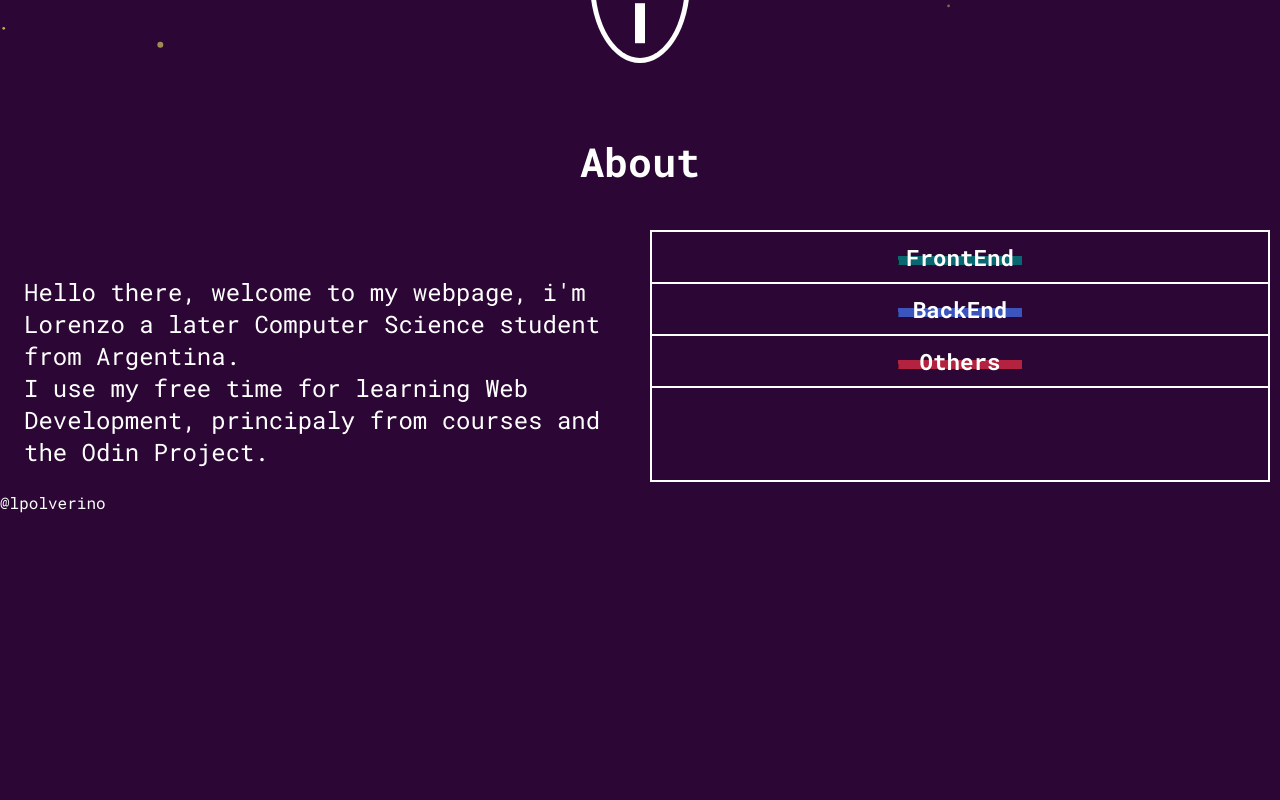
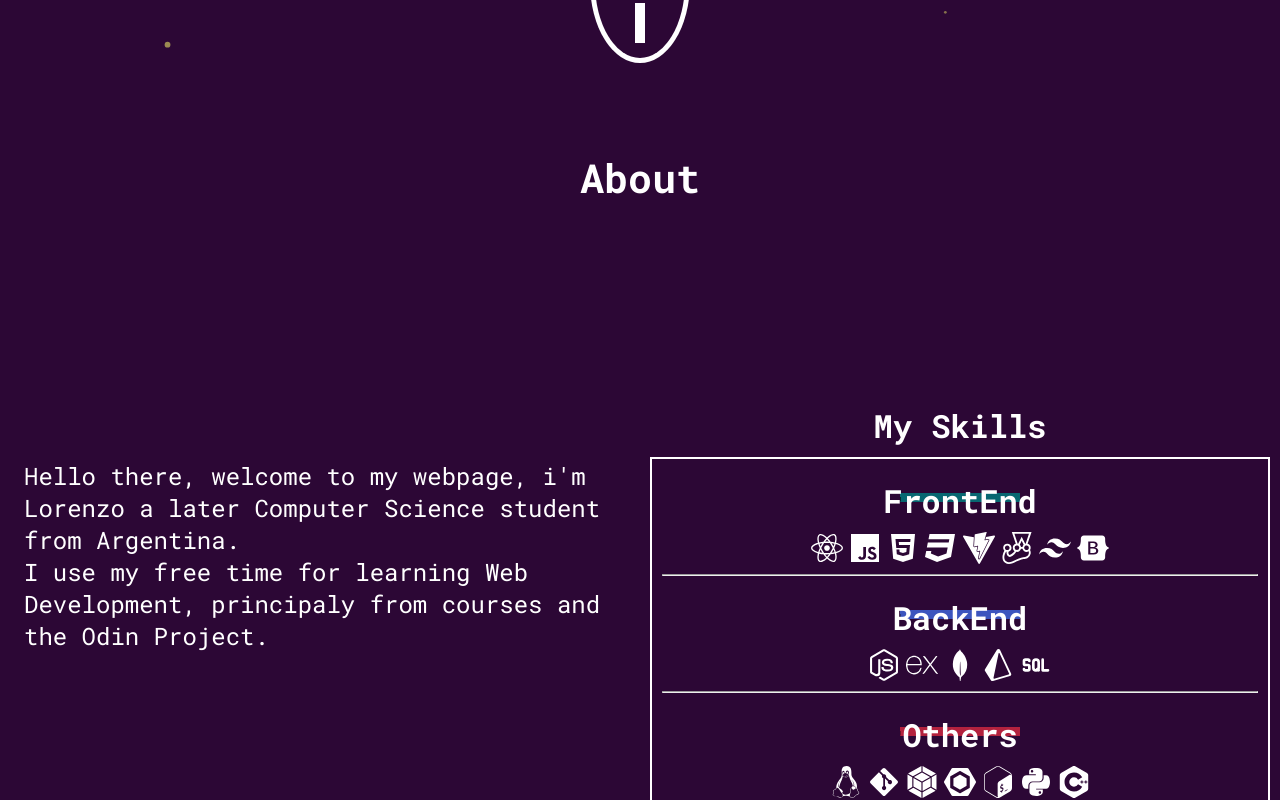
Before and after one commit to lpolverino/personal_website, a React (Vite) app: page / in a window 1280 px wide. Shown: the part 720-1520 px from the top of the page. Before the commit the page ends 1233 px from the top, so only its background shows below. Built offline with nearby package versions, Linux system fonts and the light colour scheme.

Commit message:
added the icons for the about section

```diff
--- a/package.json
+++ b/package.json
@@ -13,7 +13,8 @@
     "@tsparticles/react": "^3.0.0",
     "@tsparticles/slim": "^3.0.3",
     "react": "^18.2.0",
-    "react-dom": "^18.2.0"
+    "react-dom": "^18.2.0",
+    "react-icons": "^5.0.1"
   },
   "devDependencies": {
     "@types/react": "^18.2.43",
--- a/src/components/About/About.jsx
+++ b/src/components/About/About.jsx
@@ -5,7 +5,7 @@ import styles from "./about.module.css"
 
 const About = () => {
   return (
-    <div>
+    <div className={styles.about}>
       <h2 className={styles.title}>About</h2>
       <div className={styles.info}>
         <PersonalInfo></PersonalInfo>
--- a/src/components/About/about.module.css
+++ b/src/components/About/about.module.css
@@ -2,10 +2,15 @@
     font-weight: 700;
     font-size: 2.5rem;
     text-align: center;
-    margin: 2rem;
+    margin: 3rem;
 }
 
 .info{
+    margin-top: 25vh;
     display: grid;
     grid-template-columns: repeat(2, 1fr);
 }
+
+.about{
+    height: 100vh;
+}
--- a/src/components/SkillSection/SkillSection.jsx
+++ b/src/components/SkillSection/SkillSection.jsx
@@ -1,5 +1,6 @@
 import React from 'react'
 import styles from "./skill-section.module.css"
+import { FaReact } from "react-icons/fa";
 
 const SkillSection = ({skill}) => {
   return (
--- a/src/components/Skills/Skills.jsx
+++ b/src/components/Skills/Skills.jsx
@@ -1,12 +1,145 @@
 import React from 'react'
-import skillData from './skills-data'
-import SkillSection from '../SkillSection/SkillSection'
 import styles from "./skills.module.css"
+import { FaReact, FaNodeJs, FaLinux, FaHtml5, FaCss3, FaGitAlt, FaBootstrap, FaPython } from "react-icons/fa";
+import { SiVite, SiJest, SiTailwindcss, SiExpress, SiMongodb, SiPrisma, SiWebpack, SiEslint , SiGnubash, SiCplusplus} from "react-icons/si";
+import { IoLogoJavascript } from "react-icons/io5";
+import { TbSql } from "react-icons/tb";
+import { IconContext } from "react-icons";
+
+const skillData = [
+  {
+    id:1,
+    title:"FrontEnd",
+    colorTheme:"#008080",
+    tecnologies:[
+        {
+        name:"react",
+        reactIcon:() =><FaReact />,
+        },
+        {
+          name:"javaScript",
+          reactIcon: () => <IoLogoJavascript></IoLogoJavascript>
+        },
+        {
+          name:"html",
+          reactIcon: () => <FaHtml5></FaHtml5>
+        },
+        {
+          name:"css",
+          reactIcon: () =><FaCss3></FaCss3>
+        },
+        {
+          name:"vite",
+          reactIcon: () => <SiVite></SiVite>
+        },
+        {
+          name:"jestFronted",
+          reactIcon: () =><SiJest></SiJest>
+        },
+        {
+          name:"tailwind",
+          reactIcon: ()=> <SiTailwindcss></SiTailwindcss>
+        },{
+          name:"boostrap",
+          reactIcon: () => <FaBootstrap></FaBootstrap>
+        }
+    ]
+},
+{
+    id:2,
+    title:"BackEnd",
+    colorTheme:"#4169E1",
+    tecnologies:[
+      {
+        name:"nodeJs",
+        reactIcon:() =><FaNodeJs />,
+      },
+      {
+        name:"express",
+        reactIcon: () => <SiExpress></SiExpress>
+      },
+      {
+        name:"mongodb",
+        reactIcon: () => <SiMongodb></SiMongodb>
+      },
+      {
+        name:"prisma",
+        reactIcon: () =><SiPrisma></SiPrisma>
+      },
+      {
+        name:"sql",
+        reactIcon: () => <TbSql></TbSql>
+      }
+    ]
+},
+{
+    id:3,
+    title:"Others",
+    colorTheme:"#d52941",
+    tecnologies:[
+      {
+      name:"linux",
+      reactIcon:() => <FaLinux />,
+      },
+      {
+        name:"git",
+        reactIcon: () => <FaGitAlt></FaGitAlt>
+      },
+      {
+        name: "webpack",
+        reactIcon: () =><SiWebpack></SiWebpack>
+      },
+      {
+        name:"esLint",
+        reactIcon : () =><SiEslint></SiEslint>
+      },
+      {
+        name:"bash",
+        reactIcon: () => <SiGnubash></SiGnubash>
+      },
+      {
+        name:"python",
+        reactIcon: () => <FaPython></FaPython>
+      },
+      {
+        name:"cplusplus",
+        reactIcon: () => <SiCplusplus></SiCplusplus>
+      }
+    ]
+}
+]
 
 const Skills = () => {
+
+  const renderBar = (skill) =>{
+    if(skill.id !== skillData.length){
+      return <hr className={styles.sep_bar}></hr>
+    }
+    return;
+  }
+
   return (
-    <div className={styles.skills}>
-      {skillData.map((skill =>  <SkillSection skill = {skill} key={skill.id}></SkillSection>))}
+    <div className={styles.skill_conteiner}>
+      <h3>My Skills</h3>
+      <div className={styles.skills}>
+        {skillData.map((skill => {
+            return (
+              <div className={styles.skill} key={skill.id}>
+                    <div className={styles.skill}>
+                      <h3 >{skill.title}</h3>
+                      <hr className={styles.bar} style={{borderColor:skill.colorTheme}}/>
+                      <ul>
+                        {skill.tecnologies.map(tecnology => {
+                          return (<li key={tecnology.name} className={styles.tecnologies}><IconContext.Provider value={{size:"32px"}}>{tecnology.reactIcon()} </IconContext.Provider > </li>)
+                        })}
+                      </ul>
+                    </div>
+                    {renderBar(skill)}
+              </div>
+            )
+          }))
+        }
+      </div>
     </div>
   )
 }
--- a/src/components/Skills/skills-data.js
+++ /dev/null
@@ -1,23 +0,0 @@
-const skillData = [
-    {
-        id:1,
-        title:"FrontEnd",
-        colorTheme:"#008080",
-        tecnologies:[]
-    },
-    {
-        id:2,
-        title:"BackEnd",
-        colorTheme:"#4169E1",
-        tecnologies:[]
-    },
-    {
-        id:3,
-        title:"Others",
-        colorTheme:"#d52941",
-        tecnologies:[]
-    }
-
-]
-
-export default skillData
--- a/src/components/Skills/skills.module.css
+++ b/src/components/Skills/skills.module.css
@@ -1,6 +1,53 @@
+.skill_conteiner{
+    text-align: center;
+}
+
+.skill_conteiner h3{
+    font-size: 2rem;
+}
+
 .skills{
     margin: 10px;
     border: 2px solid white;
     display: flex;
     flex-direction: column;
 }
+
+.skill{
+    padding: 10px 10px 10px 10px;
+    padding-bottom: 0;
+    position: relative;
+    font-size: 1.2em;
+    text-align: center;
+}
+
+.bar{
+    position: absolute;
+    z-index: -1;
+    opacity: 0.8;
+    top: 24px;
+    left: 40%;
+    width: 20%;
+    border-top: 8px solid #8c8b8b;
+}
+
+.sep_bar{
+    margin-top: 6px;
+}
+.skill ul{
+    display: flex;
+    flex-wrap: wrap;
+    margin: 10px 0;
+    justify-content: center;
+    gap: 6px;
+}
+
+.skill li {
+    text-decoration: none;
+    list-style: none;
+    max-width: 32px;
+    max-height: 32px;
+}
+.tecnologies{
+    padding-bottom: 6px;
+}
```
Also changed, not shown: 1 other file (tests, documents, lock files or other folders).
